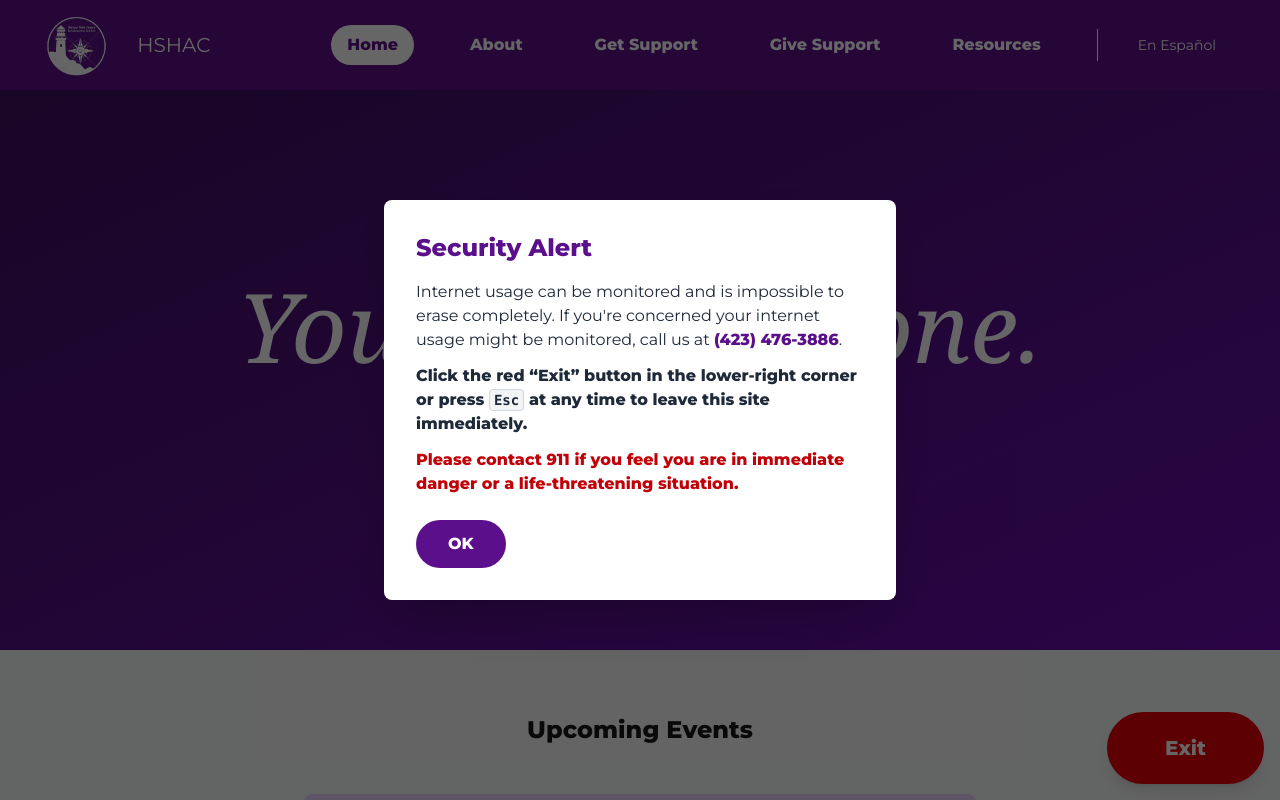
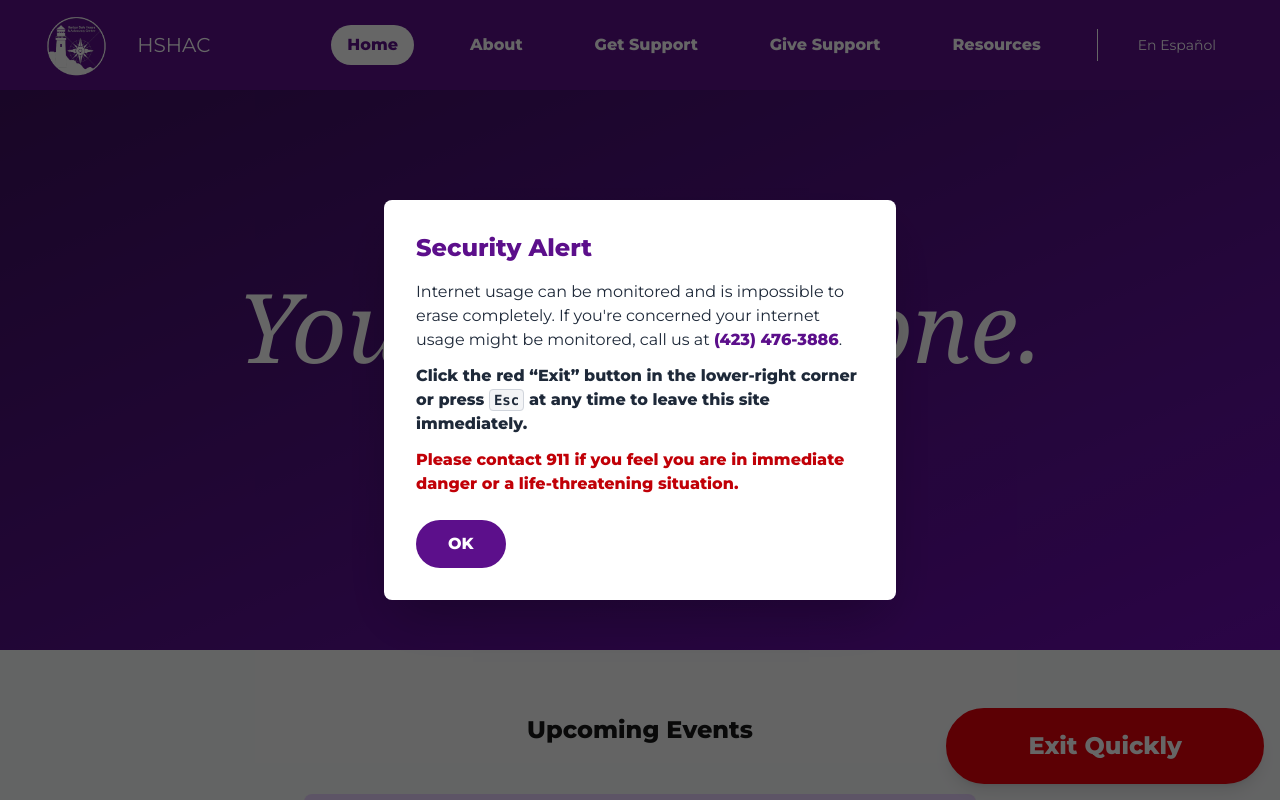
Before and after one commit to bhuddlez2/HarborSafeProject, a Next.js app in the folder frontend/: page / in a window 1280 px wide. Shown: the top 800 px of the page. Built offline with nearby package versions, Linux system fonts and the light colour scheme.

Commit message:
exit button changes

```diff
--- a/frontend/src/app/page.js
+++ b/frontend/src/app/page.js
@@ -175,13 +175,13 @@ export default function Home() {
       */}
       <button
         className="fixed bottom-4 right-4 z-100 bg-red-600 hover:bg-white text-white hover:text-red-600 border-2
-        border-red-600 rounded-full px-14 py-5 text-xl font-semibold shadow-lg transition-all hover:scale-110"
+        border-red-600 rounded-full px-20 py-5 text-2xl font-semibold shadow-lg transition-all hover:scale-110"
 
         aria-label="Quick exit button"
         title="Quick Exit (exit to google)"
         onClick={() => window.location.href = 'https://www.google.com'}
       >
-        Exit
+        Exit Quickly
       </button>
       {/*
       navigation bar,
```
